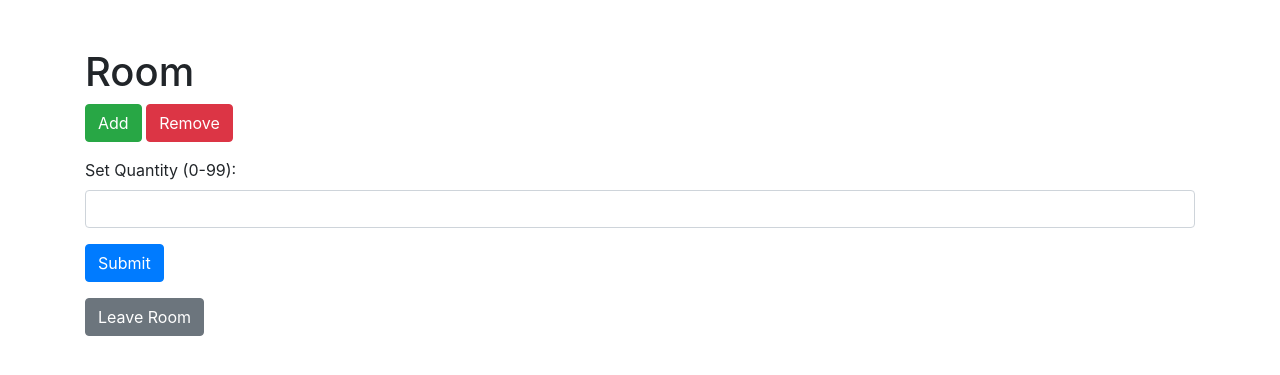
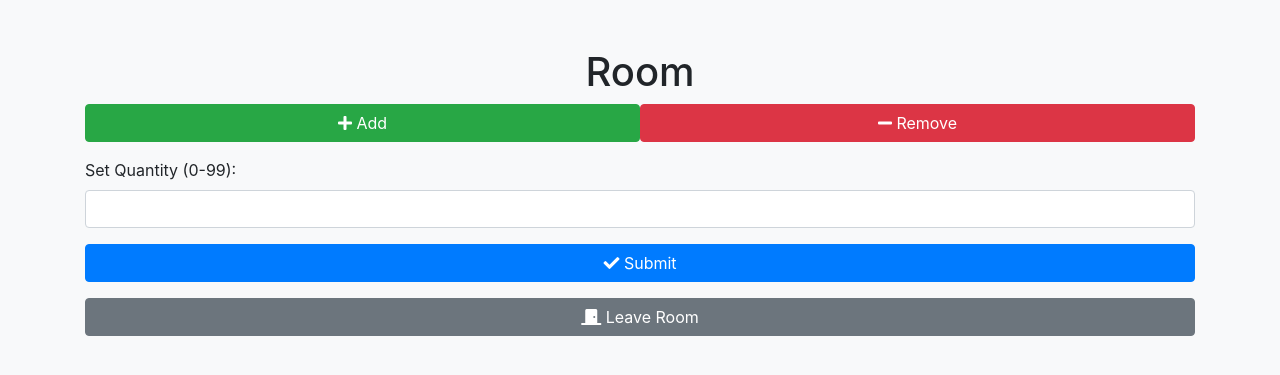
Before and after one commit to Zocke07/Embedded-System-Final, a Flask app: template templates/room.html in a window 1280 px wide. Shown: the top 375 px of the page. Run offline with Flask 3, Linux system fonts and the light colour scheme; the template is opened without the code that fills it, so the values that code supplies are empty; some libraries are stand-ins or nearby versions.

Commit message:
Improve button functionality and overall web ui

```diff
--- a/main.py
+++ b/main.py
@@ -67,6 +67,7 @@ def monitor_buttons():
                 room_counts[current_room] = min(room_counts[current_room] + 1, 99)
                 print(f"Room {current_room + 1} Add Button Pressed. New Count: {room_counts[current_room]}")
                 update_warning_led(current_room)
+                time.sleep(0.3)
 
         # Detect Remove button press (transition from HIGH to LOW)
         if last_remove_state == GPIO.HIGH and current_remove_state == GPIO.LOW:
@@ -74,6 +75,7 @@ def monitor_buttons():
                 room_counts[current_room] -= 1
                 print(f"Room {current_room + 1} Remove Button Pressed. New Count: {room_counts[current_room]}")
                 update_warning_led(current_room)
+                time.sleep(0.3)
 
         # Update the last state to the current state for the next loop iteration
         last_add_state = current_add_state
--- a/templates/room.html
+++ b/templates/room.html
@@ -4,16 +4,38 @@
     <meta charset="UTF-8">
     <meta name="viewport" content="width=device-width, initial-scale=1.0">
     <link rel="stylesheet" href="https://stackpath.bootstrapcdn.com/bootstrap/4.5.2/css/bootstrap.min.css">
+    <link rel="stylesheet" href="https://cdnjs.cloudflare.com/ajax/libs/font-awesome/5.15.3/css/all.min.css">
     <title>Room {{ room_id + 1 }}</title>
+    <style>
+        body {
+            background-color: #f8f9fa;
+        }
+        .btn-success, .btn-danger, .btn-primary, .btn-secondary {
+            width: 100%;
+        }
+        .btn-success:hover {
+            background-color: #218838;
+        }
+        .btn-danger:hover {
+            background-color: #c82333;
+        }
+        .btn-primary:hover {
+            background-color: #0056b3;
+        }
+        .btn-secondary:hover {
+            background-color: #6c757d;
+        }
+    </style>
 </head>
 <body>
     <div class="container">
-        <h1 class="mt-5">Room {{ room_id + 1 }}</h1>
-        <!-- <p>Current Count: {{ count }}</p> -->
+        <h1 class="mt-5 text-center">Room {{ room_id + 1 }}</h1>
         <form action="/update" method="post" class="mb-3">
             <input type="hidden" name="room_id" value="{{ room_id }}">
-            <button class="btn btn-success" name="action" value="add">Add</button>
-            <button class="btn btn-danger" name="action" value="remove">Remove</button>
+            <div class="d-flex justify-content-between">
+                <button class="btn btn-success" name="action" value="add"><i class="fas fa-plus"></i> Add</button>
+                <button class="btn btn-danger" name="action" value="remove"><i class="fas fa-minus"></i> Remove</button>
+            </div>
         </form>
 
         <form action="/update" method="post" class="mb-3">
@@ -22,11 +44,11 @@
                 <label for="quantity">Set Quantity (0-99):</label>
                 <input type="number" id="quantity" name="quantity" class="form-control" min="0" max="99" required>
             </div>
-            <button class="btn btn-primary" name="action" value="set">Submit</button>
+            <button class="btn btn-primary" name="action" value="set"><i class="fas fa-check"></i> Submit</button>
         </form>
 
         <form action="/leave/{{ room_id }}" method="get" class="mt-3">
-            <button class="btn btn-secondary">Leave Room</button>
+            <button class="btn btn-secondary"><i class="fas fa-door-closed"></i> Leave Room</button>
         </form>
     </div>
 </body>
```
Also changed, not shown: templates/index.html (+25 -5 lines).
